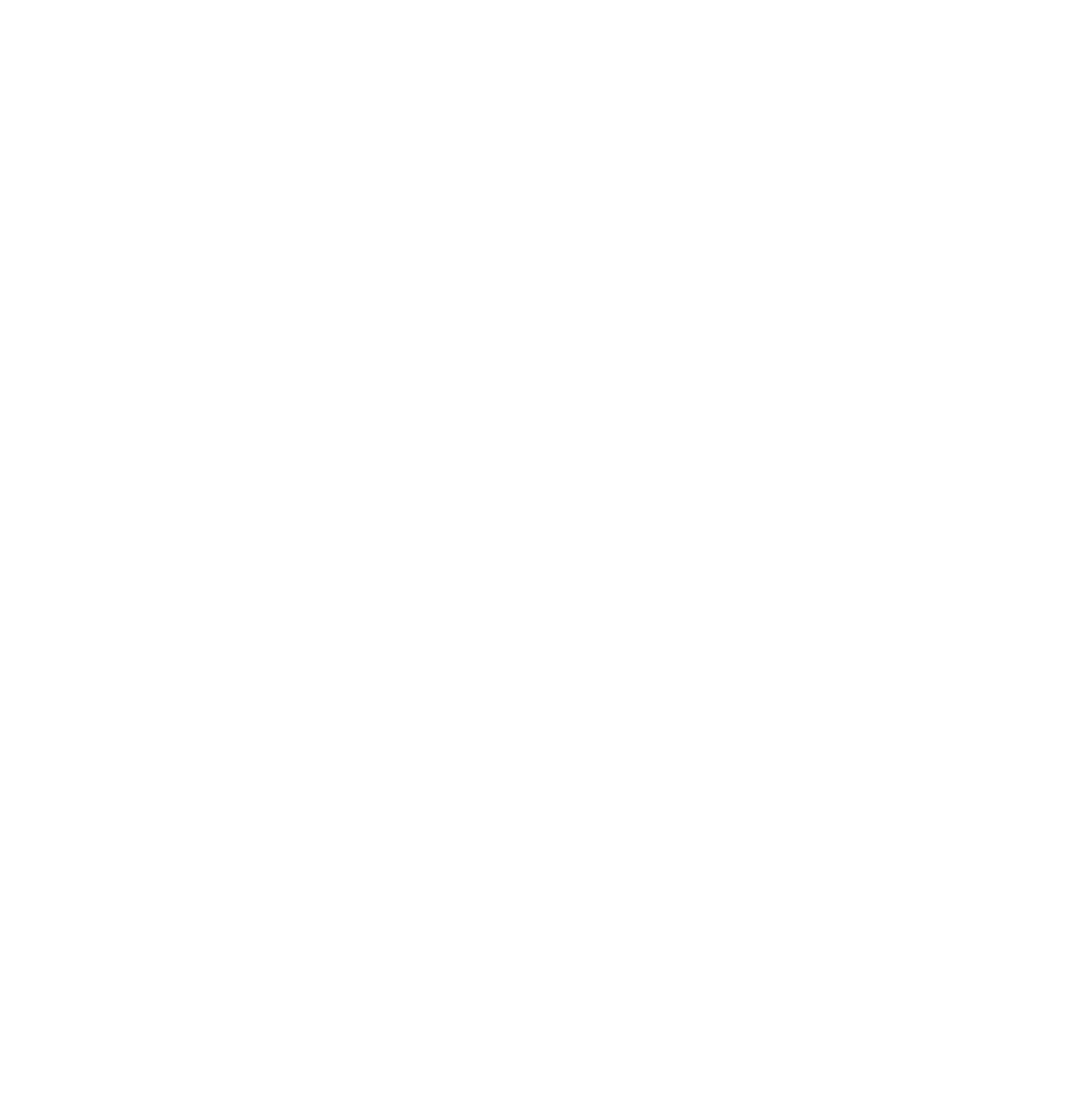
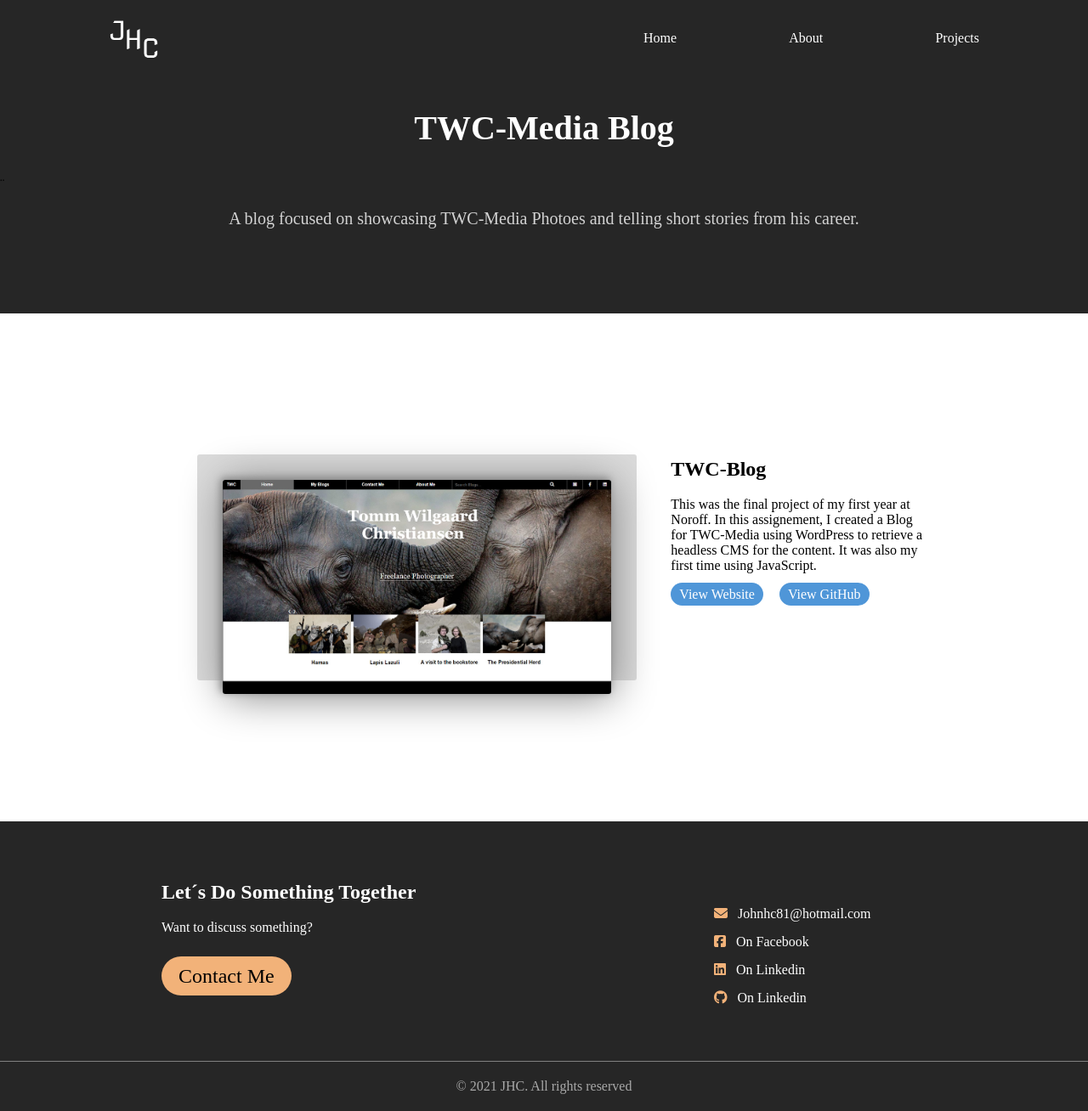
Before and after one commit to Purgatos81/2021-06-11_Portfolio_John-Hoeykoll-Christiansen_wf, a plain HTML site: page project.html in a window 1280 px wide. Shown: the whole page at 85% size. Before the commit the page ends 800 px from the top, so only its background shows below. Drawn offline with Linux system fonts and the light colour scheme.

Commit message:
Working on projects

```diff
--- a/css/style.css
+++ b/css/style.css
@@ -67,8 +67,20 @@ a:visited {
     color: white;
 }
 
-/*About styling here*/
+/*projects styling here*/
 
+.project-presentation-banner {
+    background-color: #262626;
+}
+
+.project-presentation-banner-h1 {
+    color: white;
+}
+
+.project-presentation-banner-p {
+    color: lightgray;
+    margin-bottom: 0;
+}
 
 @keyframes spin {
     0% {
@@ -489,6 +501,53 @@ a:visited {
         margin-bottom: 10px;
         width: 140px;
         text-align: center;
+    }
+
+    /*projects styling here*/
+
+    .project-presentation-banner {
+        padding-bottom: 100px;
+        padding-top: 50px;
+    }
+
+    .project-presentation-banner-h1 {
+        text-align: center;
+        font-size: 2.5rem;
+        margin-top: 0;
+    }
+
+    .project-presentation-banner-p {
+        text-align: center;
+        font-size: 1.25rem;
+    }
+
+    .project-presentation-container {
+        margin: 150px 15%;
+    }
+
+    .presentation-head-container {
+        display: grid;
+        grid-template-columns: 2fr 1fr;
+    }
+
+    .project-presentation-fig {
+        background-color: #dbdbdb;
+        padding: 30px;
+        border-radius: 3px;
+    }
+
+    .project-presentation-img {
+        width: 100%;
+        margin-bottom: -50px;
+        box-shadow: 2px 2px 50px grey, -2px -2px 10px grey;
+        border-radius: 3px;
+    }
+
+    .project-presentation-button {
+        background-color: #4f96d8;
+        padding: 5px 10px;
+        border-radius: 50px;
+        margin-right: 15px;
     }
 
 }
--- a/project.html
+++ b/project.html
@@ -3,10 +3,80 @@
 <head>
     <meta charset="UTF-8">
     <meta http-equiv="X-UA-Compatible" content="IE=edge">
+    <meta name="description" content="A project page for John H Christiansen TWC-Blog Project">
     <meta name="viewport" content="width=device-width, initial-scale=1.0">
-    <title>dd</title>
+    <title>JHC | TWC-Blog-Project</title>
+    <link rel="icon" href="media/Logo.png" type="image/png" sizes="15x15">
+    <link rel="stylesheet" href="css/style.css">
 </head>
 <body>
-
+    <header>
+        <nav class="top-navigation">
+            <a class="nav-logo" href="index.html">
+                <img src="media/Logo2.png" alt="JHC Portfolio Logo" width="60" class="logo">
+            </a>
+            <label class="hamburger-label" for="hamburger-checkbox"><i class="fas fa-bars"></i></label>
+            <input type="checkbox" id="hamburger-checkbox">
+            <ul class="top-menu">
+                <li class="navelement"><a href="index.html" class="nav-link">Home</a></li>
+                <li class="navelement"><a href="about.html" class="nav-link">About</a></li>
+                <li class="navelement"><a href="index.html#projects-id" class="nav-link">Projects</a></li>
+            </ul>
+        </nav>
+    </header>
+    <main>
+        <section class="project-presentation-banner">
+            <h1 class="project-presentation-banner-h1">TWC-Media Blog</h1>¨
+            <p class="project-presentation-banner-p">A blog focused on showcasing
+                TWC-Media Photoes and telling short stories from his career.</p>
+        </section>
+        <section class="project-presentation-container">
+            <div class="presentation-head-container">
+                <figure class="project-presentation-fig">
+                    <img class="project-presentation-img" src="media/TWCimg.jpg">
+                </figure>
+                <div class="project-presentation-text-container">
+                    <h2 class="project-presentation-h2">TWC-Blog</h2>
+                    <p class="project-presentation-p">This was the final project of my first
+                        year at Noroff. In this assignement, I created a Blog for TWC-Media
+                        using WordPress to retrieve a headless CMS for the content.
+                        It was also my first time using JavaScript.</p>
+                    <div class="project-presentation-button-container">
+                        <a class="project-presentation-button" href="">View Website</a>
+                        <a class="project-presentation-button" href="">View GitHub</a>
+                    </div>
+                </div>
+            </div>
+        </section>
+    </main>
+    <footer class="footer-main">
+        <div class="footer-container">
+            <div class="contact-me-contaier">
+                <h2 class="footer-h2">Let´s Do Something Together</h2>
+                <p class="footer-p">Want to discuss something?</p>
+                <a class="footer-button">Contact Me</a>
+            </div>
+            <div class="footer-icon-container">
+                <a href="" class="mail-icon-a">
+                    <i class="fas fa-envelope" id="mail-icon"></i>
+                    <p class="footer-icon-p">Johnhc81@hotmail.com</p>
+                </a>
+                <a href="" class="facebook-icon-a">
+                    <i class="fab fa-facebook-square" id="facebook-icon"></i>
+                    <p class="footer-icon-p">On Facebook</p>
+                </a>
+                <a href="" class="linkedin-icon-a">
+                    <i class="fab fa-linkedin" id="linkedin-icon"></i>
+                    <p class="footer-icon-p">On Linkedin</p>
+                </a>
+                <a href="" class="github-icon-a">
+                    <i class="fab fa-github" id="github-icon"></i>
+                    <p class="footer-icon-p">On Linkedin</p>
+                </a>
+            </div>
+        </div>
+        <div class="copy-foot">&copy; 2021 JHC. All rights reserved</div>
+    </footer>
+    <script src="https://kit.fontawesome.com/ed5a60b813.js" crossorigin="anonymous"></script>
 </body>
 </html>
```
Also changed, not shown: about.html (+2 -2 lines), index.html (+4 -4 lines), project2.html (added), project3.html (added).
